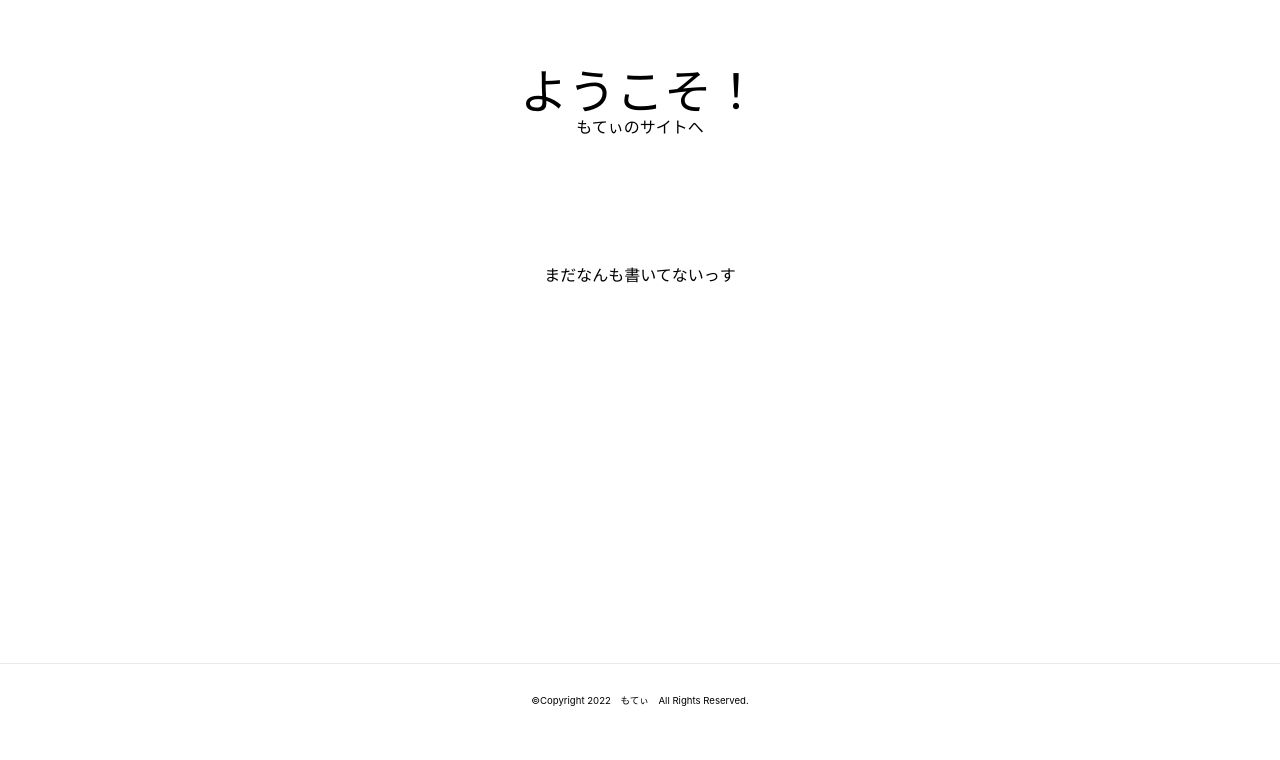
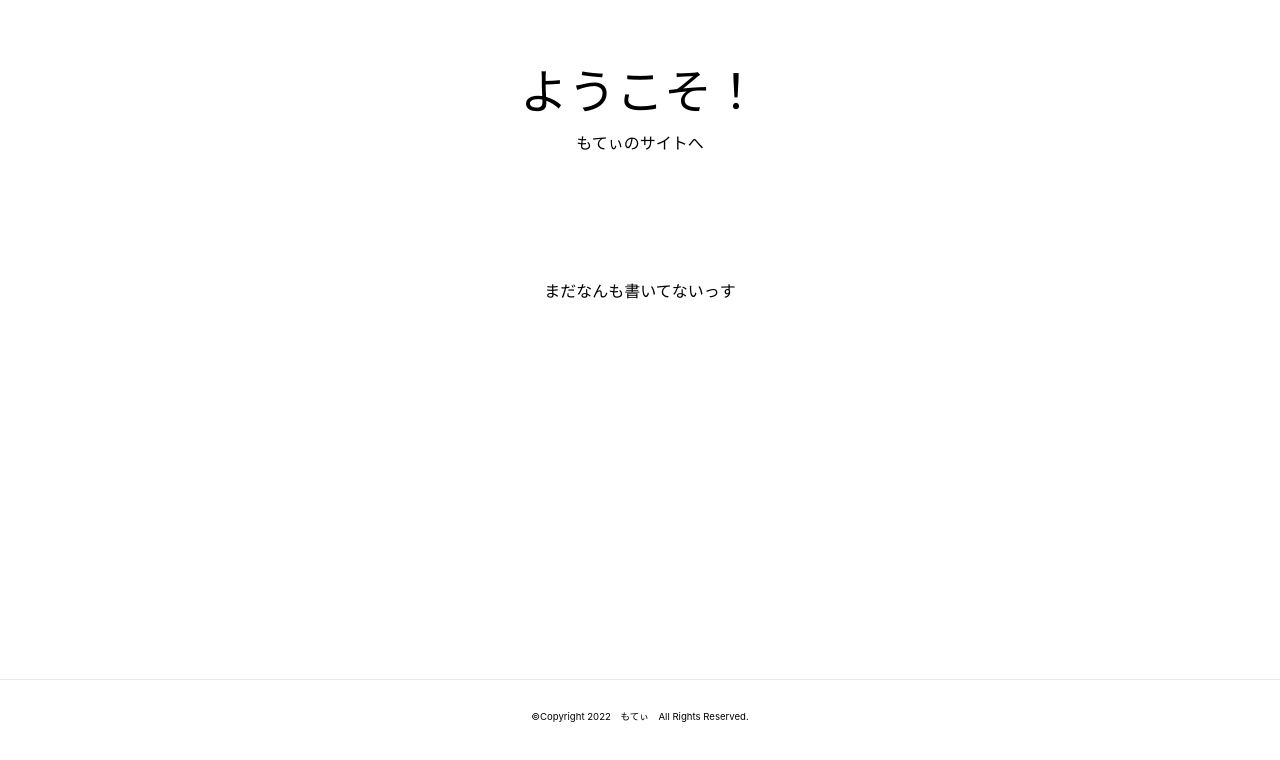
Before and after one commit to motty93/motty93-site, a Next.js app: page / in a window 1280 px wide. Shown: the top 760 px of the page. Built offline with nearby package versions, Linux system fonts and the light colour scheme.

Commit message:
style: h2

```diff
--- a/src/pages/index.tsx
+++ b/src/pages/index.tsx
@@ -13,7 +13,7 @@ const Home: NextPage = () => {
 
       <header className={styles.header}>
         <h1 className={styles.title}>ようこそ！</h1>
-        <h2>もてぃのサイトへ</h2>
+        <h2 className={styles.content}>もてぃのサイトへ</h2>
       </header>
 
       <main className={styles.main}>
--- a/src/styles/Home.module.scss
+++ b/src/styles/Home.module.scss
@@ -44,6 +44,11 @@
   margin: 0;
   line-height: 1.15;
   font-size: 3rem;
+}
+
+.content {
+  margin-top: 1rem;
+  font-size: 1rem;
 }
 
 .title,
```
